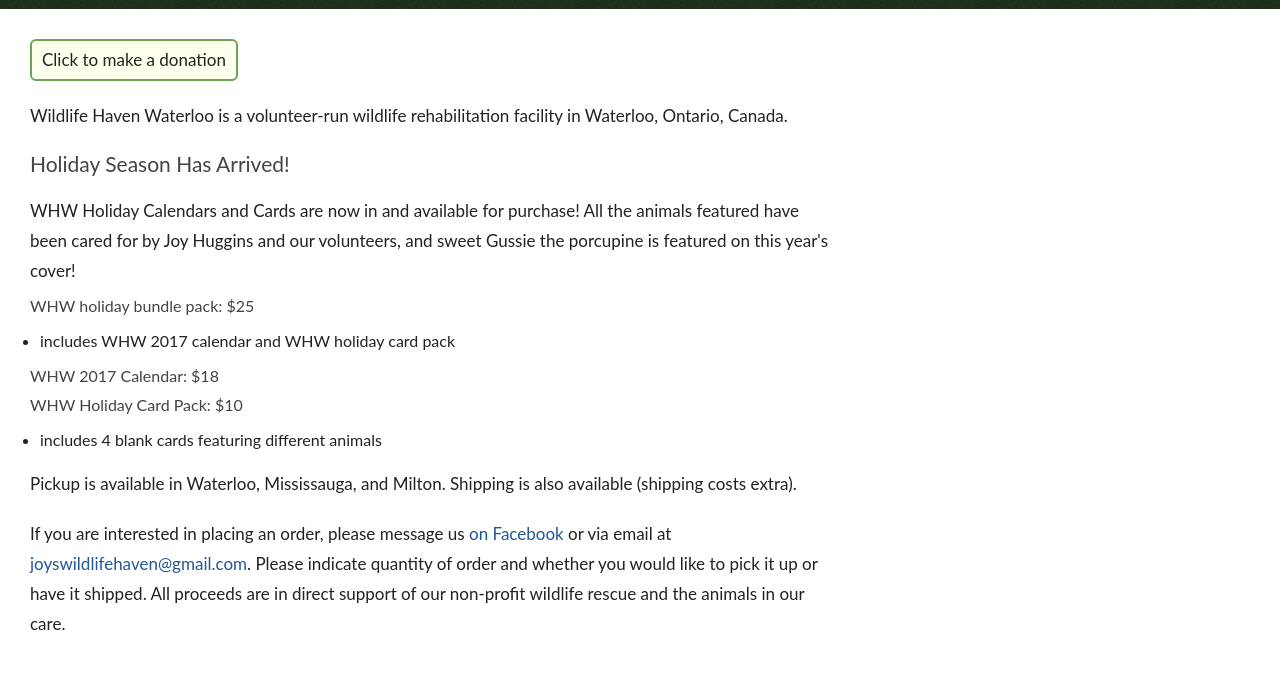
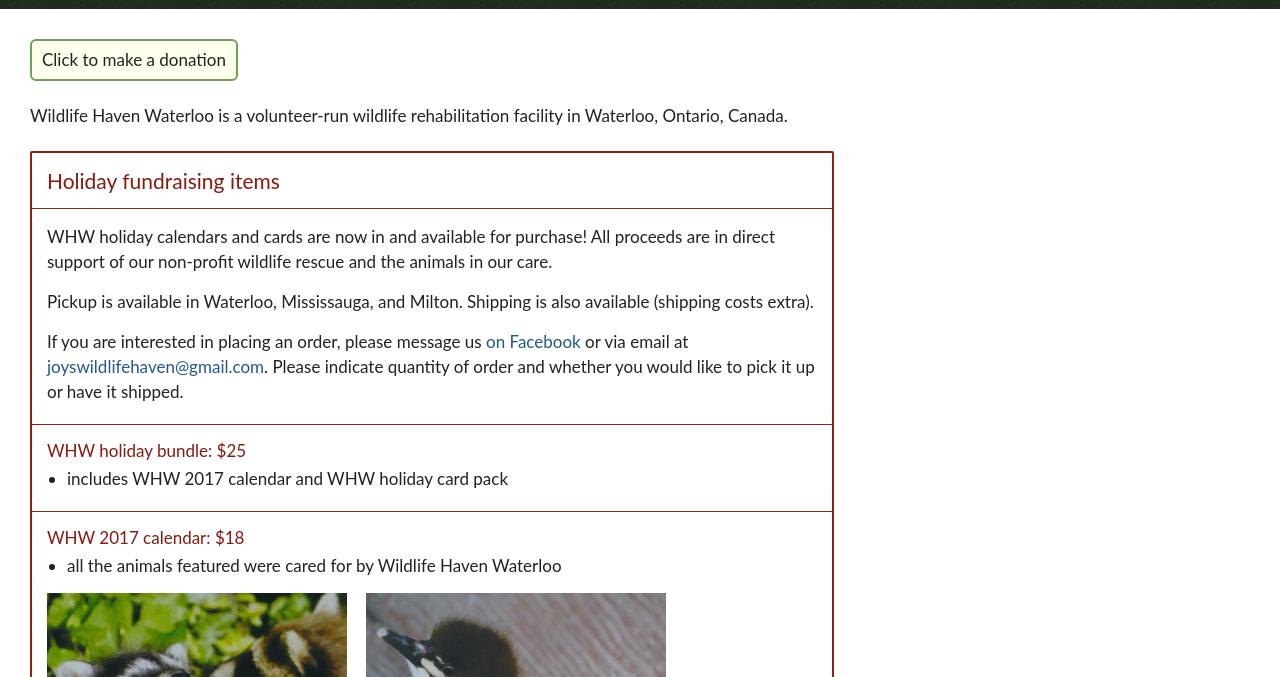
Before and after one commit to michaellaszlo/wildlife-haven, a plain HTML site: page local_copy/index.html in a window 1280 px wide. Shown: the part 123-800 px from the top of the page. Drawn offline with nearby package versions, Linux system fonts and the light colour scheme; a script that the page names is missing.

Commit message:
Revise holiday text and styling

```diff
--- a/local_copy/css/wh.css
+++ b/local_copy/css/wh.css
@@ -275,7 +275,7 @@ p {
 }
 
 #holidayItems {
-  border: 2px solid #155227;
+  border: 2px solid #972013;
   border-radius: 2px;
   margin: 20px 30px;
   padding-bottom: 20px;
@@ -283,24 +283,20 @@ p {
   max-width: 800px;
 }
 #holidayItems h3 {
-  color: #222;
-  background: #eafbf0;
+  color: #8a1810;
   margin-top: 0;
   padding: 15px 15px;
-  border-bottom: 1px solid #b4d8bd;
-}
-#holidayItems .special, #holidayItems .special h4 {
-  color: #0e520b;
+  border-bottom: 1px solid #972013;
 }
 #holidayItems h4, #holidayItems p {
   padding-left: 15px;
   padding-right: 15px;
 }
 #holidayItems h4 {
-  margin-top: 15px;
+  color: #8a1810;
+  margin-top: 20px;
   padding-top: 15px;
-  border-top: 1px solid #b4d8bd;
-  color: #222;
+  border-top: 1px solid #972013;
 }
 #holidayItems p {
   margin-top: 15px;
@@ -308,6 +304,7 @@ p {
 }
 #holidayItems ul {
   margin-top: 5px;
+  margin-bottom: 0;
 }
 #holidayItems li {
   line-height: 25px;
@@ -316,7 +313,7 @@ p {
 }
 #holidayItems img {
   margin-left: 15px;
-  margin-top: 10px;
+  margin-top: 15px;
   max-width: 90%;
 }
 
--- a/local_copy/index.html
+++ b/local_copy/index.html
@@ -77,38 +77,51 @@ if (domain == 'wildlifehavenwaterloo.ca') {
 facility in Waterloo, Ontario, Canada. </p>
 
 
-<div>
-<h3> Holiday Season Has Arrived! </h3>
+<div id="holidayItems">
+<h3> Holiday fundraising items </h3>
 
-<p> WHW Holiday Calendars and Cards are now in and available for purchase!
-All the animals featured have been cared for by Joy Huggins and our
-volunteers, and sweet Gussie the porcupine is featured on this year's
-cover! </p>
+<p> WHW holiday calendars and cards are now in and available for purchase!
+All proceeds are in direct support of our non-profit wildlife
+rescue and the animals in our care. </p>
+
+<p> Pickup is available in Waterloo, Mississauga, and Milton. Shipping
+is also available (shipping costs extra). </p>
+
+<p> If you are interested in placing an order, please message us <a
+target="_blank" href="https://www.facebook.com/wildlifehavenwaterloo">on
+Facebook</a> or via email at <a
+href="mailto:joyswildlifehaven@gmail.com">joyswildlifehaven@gmail.com</a>.
+Please indicate quantity of order and whether you would like to pick
+it up or have it shipped. </p>
 
 <div class="special">
-<h4> WHW holiday bundle pack: $25 </h4>
+<h4> WHW holiday bundle: $25 </h4>
 <ul>
   <li> includes WHW 2017 calendar and WHW holiday card pack </li>
 </ul>
 </div>
 
-<h4> WHW 2017 Calendar: $18 </h4>
 
-<h4> WHW Holiday Card Pack: $10 </h4>
+<h4> WHW 2017 calendar: $18 </h4>
+
+<ul>
+  <li> all the animals featured were cared for by Wildlife Haven Waterloo </li>
+</ul>
+
+<img src="i/holiday.2017/raccoons.300x300.png">
+
+<img src="i/holiday.2017/duck.300x300.png">
+
+
+<h4> WHW holiday card pack: $10 </h4>
 <ul>
   <li> includes 4 blank cards featuring different animals </li>
 </ul>
 
-<p> Pickup is available in Waterloo, Mississauga, and Milton. Shipping
-is also available (shipping costs extra). </p>
+<img src="i/holiday.2017/skunk.300x300.png">
 
-<p> If you are interested in placing an order, please message us
-<a href="https://www.facebook.com/wildlifehavenwaterloo">on
-Facebook</a> or via email at <a
-href="mailto:joyswildlifehaven@gmail.com">joyswildlifehaven@gmail.com</a>.
-Please indicate quantity of order and whether you would like to pick
-it up or have it shipped. All proceeds are in direct support of our
-non-profit wildlife rescue and the animals in our care. </p>
+<img src="i/holiday.2017/opossum.300x300.png">
+
 
 </div>
 
```
